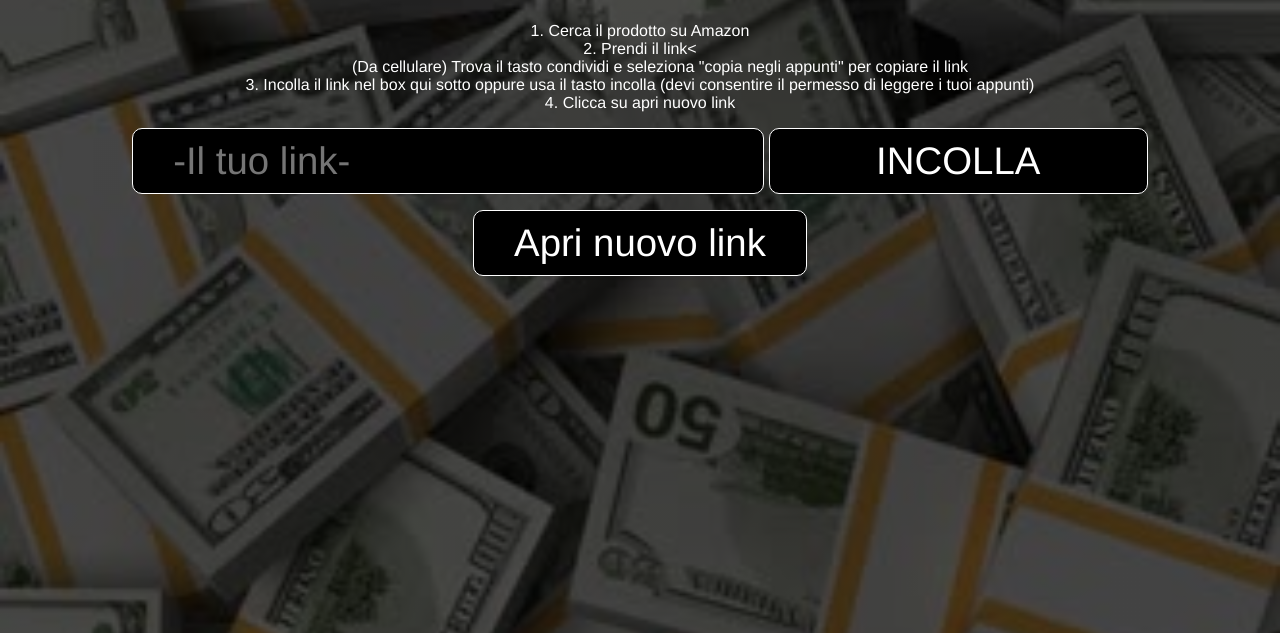
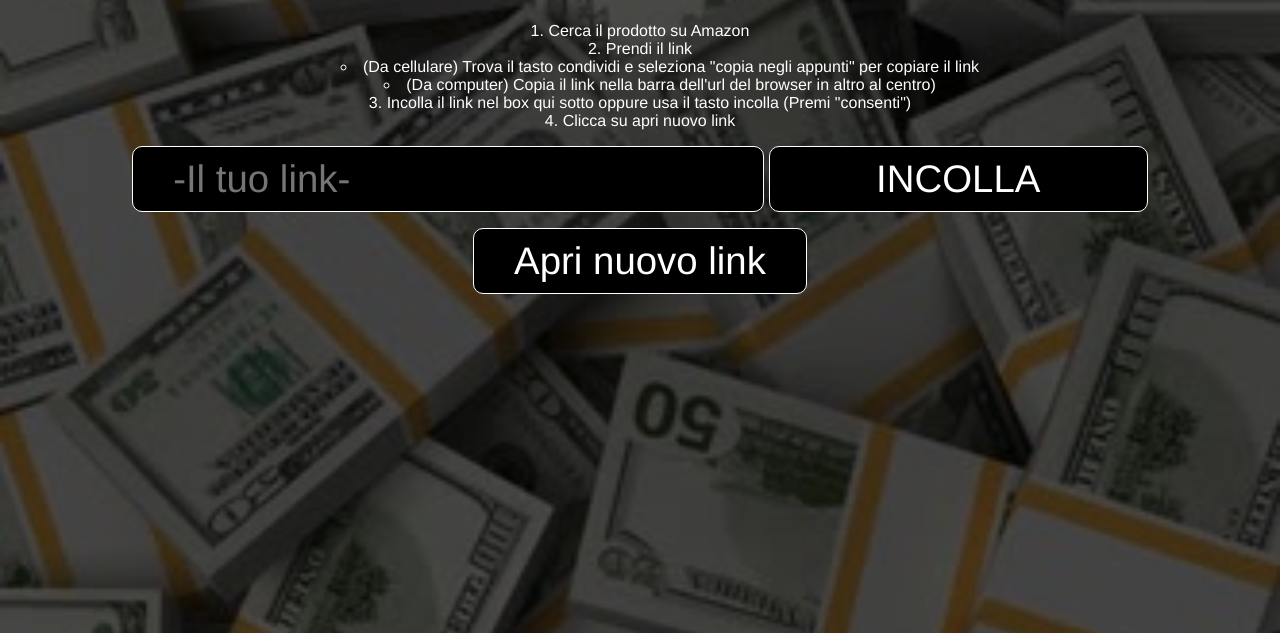
Before and after one commit to DeusAres/linkdimattia, a plain HTML site: page index.html in a window 1280 px wide. Shown: the part 167-800 px from the top of the page. Drawn offline with Linux system fonts and the light colour scheme.

Commit message:
completed guide

```diff
--- a/index.html
+++ b/index.html
@@ -17,10 +17,13 @@
     </h2>
     <ol>
         <li>Cerca il prodotto su Amazon</li>
-        <li>Prendi il link<
-            <ul>(Da cellulare) Trova il tasto condividi e seleziona "copia negli appunti" per copiare il link</ul>
+        <li>Prendi il link
+            <ul>
+                <li>(Da cellulare) Trova il tasto condividi e seleziona "copia negli appunti" per copiare il link</li>
+                <li>(Da computer) Copia il link nella barra dell'url del browser in altro al centro)</li>
+            </ul>
         </li>
-        <li>Incolla il link nel box qui sotto oppure usa il tasto incolla (devi consentire il permesso di leggere i tuoi appunti)</li>
+        <li>Incolla il link nel box qui sotto oppure usa il tasto incolla (Premi "consenti")</li>
         <li>Clicca su apri nuovo link</li>
     </ol>
     <span>
```
